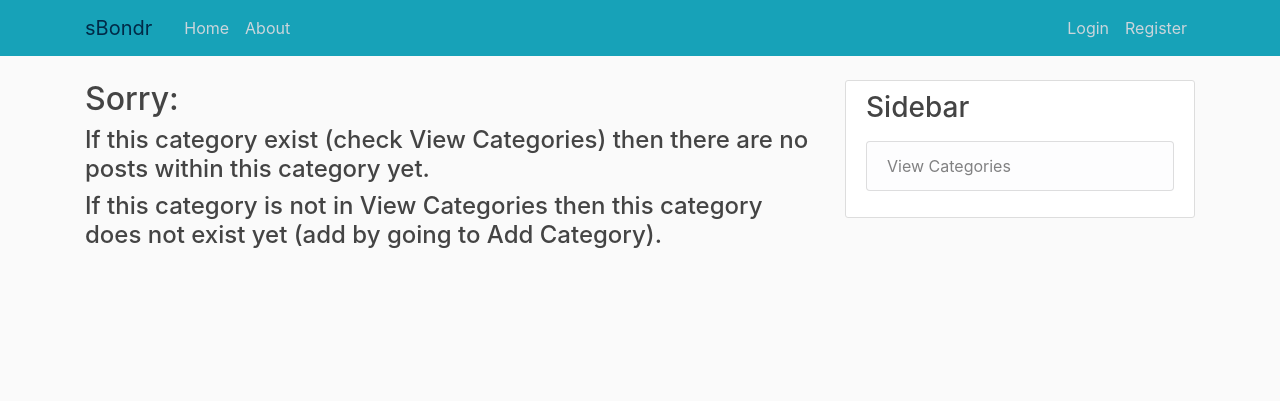
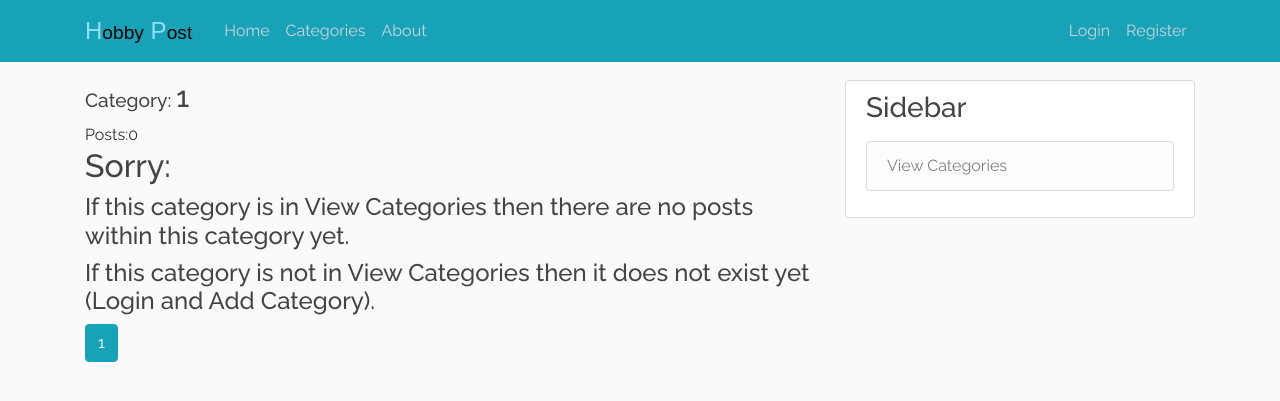
Before and after one commit to slimsprojects/django_blog_app, a Django app: page /categories/1/ in a window 1280 px wide. Shown: the top 401 px of the page. Run offline with Django 3.2, Linux system fonts and the light colour scheme; data comes from the database, SQL or seed files in the repository; both versions use the stored data as it was after the commit.

Commit message:
font change, cat list view pagination

```diff
--- a/blog_django_project/blog/templates/blog/base.html
+++ b/blog_django_project/blog/templates/blog/base.html
@@ -14,9 +14,9 @@
     <link rel="stylesheet" type="text/css" href="{% static 'blog/main.css' %}">
 
     {% if title %}
-        <title>sBondr - {{title}}</title>
+        <title>Hobby Post - {{title}}</title>
     {% else %}
-        <title>sBondr</title>
+        <title>Hobby Post</title>
     {% endif %}
 </head>
 
@@ -24,24 +24,35 @@
     <header class="site-header">
         <nav class="navbar navbar-expand-md navbar-dark bg-info fixed-top">
           <div class="container">
-            <a class="navbar-brand mr-4" style="color: #012a47;" href="{% url 'blog-home' %}">sBondr</a>
+            <a id="home-title" class="navbar-brand mr-4" style="color: #93ddfd; font-size: 1.5em" href="{% url 'blog-home' %}">H<small style="color: #050202;">obby</small> P<small style="color: #050202;">ost</small></a>
+            <link rel="preconnect" href="https://fonts.gstatic.com">
+            <link href="https://fonts.googleapis.com/css2?family=Raleway:wght@400;500&display=swap" rel="stylesheet">
+            <style>
+              #home-title {
+                font-family: 'Raleway:wght@500', sans-serif;
+              }
+              #home-fonts {
+                font-family: 'Raleway', sans-serif;
+              }
+            </style>
             <button class="navbar-toggler" type="button" data-toggle="collapse" data-target="#navbarToggle" aria-controls="navbarToggle" aria-expanded="false" aria-label="Toggle navigation">
             <span class="navbar-toggler-icon"></span>
             </button>
             <div class="collapse navbar-collapse" id="navbarToggle">
               <div class="navbar-nav mr-auto">
-                <a class="nav-item nav-link" href="{% url 'blog-home' %}">Home</a>
-                <a class="nav-item nav-link" href="{% url 'blog-about' %}">About</a>
+                <a id="home-fonts" class="nav-item nav-link" href="{% url 'blog-home' %}">Home</a>
+                <a id="home-fonts" class="nav-item nav-link" href="{% url 'categories' %}">Categories</a>
+                <a id="home-fonts" class="nav-item nav-link" href="{% url 'blog-about' %}">About</a>
               </div>
               <!-- Navbar Right Side -->
               <div class="navbar-nav">
                 {% if user.is_authenticated %}
-                  <a class="nav-item nav-link" href="{% url 'post-create' %}">New Post</a>
-                  <a class="nav-item nav-link" href="{% url 'profile' %}">Profile</a>
-                  <a class="nav-item nav-link" href="{% url 'logout' %}">Logout</a>
+
+                  <a id="home-fonts" class="nav-item nav-link" href="{% url 'profile' %}">Profile</a>
+                  <a id="home-fonts" class="nav-item nav-link" href="{% url 'logout' %}">Logout</a>
                 {% else %}
-                  <a class="nav-item nav-link" href="{% url 'login' %}">Login</a>
-                  <a class="nav-item nav-link" href="{% url 'register' %}">Register</a>
+                  <a id="home-fonts" class="nav-item nav-link" href="{% url 'login' %}">Login</a>
+                  <a id="home-fonts" class="nav-item nav-link" href="{% url 'register' %}">Register</a>
                 {% endif %}
               </div>
             </div>
@@ -64,15 +75,16 @@
             </div>
             <div class="col-md-4">
                 <div class="content-section">
-                    <h3>Sidebar</h3>
+                    <h3 id="home-fonts">Sidebar</h3>
                     <!--<p class='text-muted'>You can put any information here you'd like</p>-->
                     <p>
                         <ul class="list-group">
                           {% if user.is_authenticated %}
-                            <a class="list-group-item list-group-item-light" href="{% url 'add-category' %}">Add Category</a>
-                            <a class="list-group-item list-group-item-light" href="{% url 'categories' %}">View Categories</a>
+                            <a id="home-fonts" class="list-group-item list-group-item-light" href="{% url 'post-create' %}">New Post</a>
+                            <a id="home-fonts" class="list-group-item list-group-item-light" href="{% url 'categories' %}">View Categories</a>
+                            <a id="home-fonts" class="list-group-item list-group-item-light" href="{% url 'add-category' %}">Add Category</a>
                           {% else %}
-                            <a class="list-group-item list-group-item-light" href="{% url 'categories' %}">View Categories</a>
+                            <a id="home-fonts" class="list-group-item list-group-item-light" href="{% url 'categories' %}">View Categories</a>
                           {% endif %}
                             <!--
                             <li class="list-group-item list-group-item-light">Calendars</li>
--- a/blog_django_project/blog/templates/blog/categories.html
+++ b/blog_django_project/blog/templates/blog/categories.html
@@ -1,9 +1,9 @@
 {% extends "blog/base.html" %}
 {% block content %}
-    <h1>Categories:</h1>
+    <h1 id="cat-fonts">Categories:</h1>
 
     {% for category in categories %}
-        <a class="list-group-item list-group-item-light" href="{% url 'category' category.name %}">{{ category.name }}</a>
+        <a id="home-fonts" class="list-group-item list-group-item-light" href="{% url 'category' category.name %}">{{ category.name }}</a>
     {% endfor %}
 
 {% endblock content %}
--- a/blog_django_project/blog/templates/blog/category_list.html
+++ b/blog_django_project/blog/templates/blog/category_list.html
@@ -3,9 +3,9 @@
 
     {% if category_posts %}
 
-        <h1>Category: {{ cats }}</h1>
-
-        {% for post in category_posts %}
+        <h1 id="home-fonts" style="font-size: 1.2em;">Category: <big style="font-size: 1.5em;">{{ cats }}</big></h1>
+        <body id="home-fonts">Posts:{{ page_obj.paginator.count }}</body>
+        {% for post in page_obj %}
             <article class="media content-section">
                 <img class="rounded-circle article-img" src="{{ post.author.profile.image.url }}">
                 <div class="media-body">
@@ -19,7 +19,17 @@
             </article>
         {% endfor %}
 
-        {% if is_paginated %}
+    {% else %}
+        <h1 id="home-fonts" style="font-size: 1.2em;">Category: <big style="font-size: 1.5em;">{{ cats }}</big></h1>
+        <body id="home-fonts">Posts:{{ page_obj.paginator.count }}</body>
+        <h2 id="home-fonts">Sorry:</h2>
+        <h4 id="home-fonts"> If this category is in View Categories then there are no posts within this category yet.</h4>
+        <h4 id="home-fonts"> If this category is not in View Categories then it does not exist yet (Login and Add Category).</h4>
+
+    {% endif %}
+
+    <div class="pagination">
+        <span class="step-links">
             {% if page_obj.has_previous %}
                 <a class="btn btn-outline-info mb-4" href="?page=1">First</a>
                 <a class="btn btn-outline-info mb-4" href="?page={{ page_obj.previous_page_number }}">Previous</a>
@@ -37,12 +47,8 @@
                 <a class="btn btn-outline-info mb-4" href="?page={{ page_obj.next_page_number }}">Next</a>
                 <a class="btn btn-outline-info mb-4" href="?page={{ page_obj.paginator.num_pages }}">Last</a>
             {% endif %}
-        {% endif %}
+        </span>
+    </div>
 
-    {% else %}
-            <h2>Sorry:</h2>
-            <h4> If this category exist (check View Categories) then there are no posts within this category yet.</h4>
-            <h4> If this category is not in View Categories then this category does not exist yet (add by going to Add Category).</h4>
-    {% endif %}
 
 {% endblock content %}
--- a/blog_django_project/blog/views.py
+++ b/blog_django_project/blog/views.py
@@ -3,6 +3,7 @@ from django.views.generic import ListView, DetailView, CreateView, UpdateView, D
 from django.contrib.auth.mixins import LoginRequiredMixin, UserPassesTestMixin
 from django.contrib.auth.models import User
 from .models import Post, Category
+from django.core.paginator import Paginator, PageNotAnInteger, EmptyPage
 # from django import forms
 # from django.forms import ModelForm
 # from crispy_forms.helper import FormHelper
@@ -28,10 +29,15 @@ class PostListView(ListView):
     ordering = ['-date_posted']
     paginate_by = 5
 
-# View list of posts of selected category
+#View list of posts of selected category
 def CategoryListView(request, cats):
-    category_posts = Post.objects.filter(category=cats)
-    return render(request, 'blog/category_list.html', {'cats': cats.title(), 'category_posts':category_posts})
+    category_posts = Post.objects.filter(category=cats).order_by('-date_posted')
+
+    paginator = Paginator(category_posts, 5)
+    page_number = request.GET.get('page')
+    page_obj = paginator.get_page(page_number)
+
+    return render(request, 'blog/category_list.html', {'cats': cats.title(), 'category_posts':category_posts, 'page_obj':page_obj})
 
 # View list of all categories within app
 def CategoriesView(request):
--- a/blog_django_project/blog_django_project/settings.py
+++ b/blog_django_project/blog_django_project/settings.py
@@ -115,7 +115,7 @@ USE_I18N = True
 
 USE_L10N = True
 
-USE_TZ = True
+USE_TZ = False
 
 
 # Static files (CSS, JavaScript, Images)
```
Also changed, not shown: blog_django_project/blog/templates/blog/home.html (+8 -7 lines), blog_django_project/db.sqlite3.
